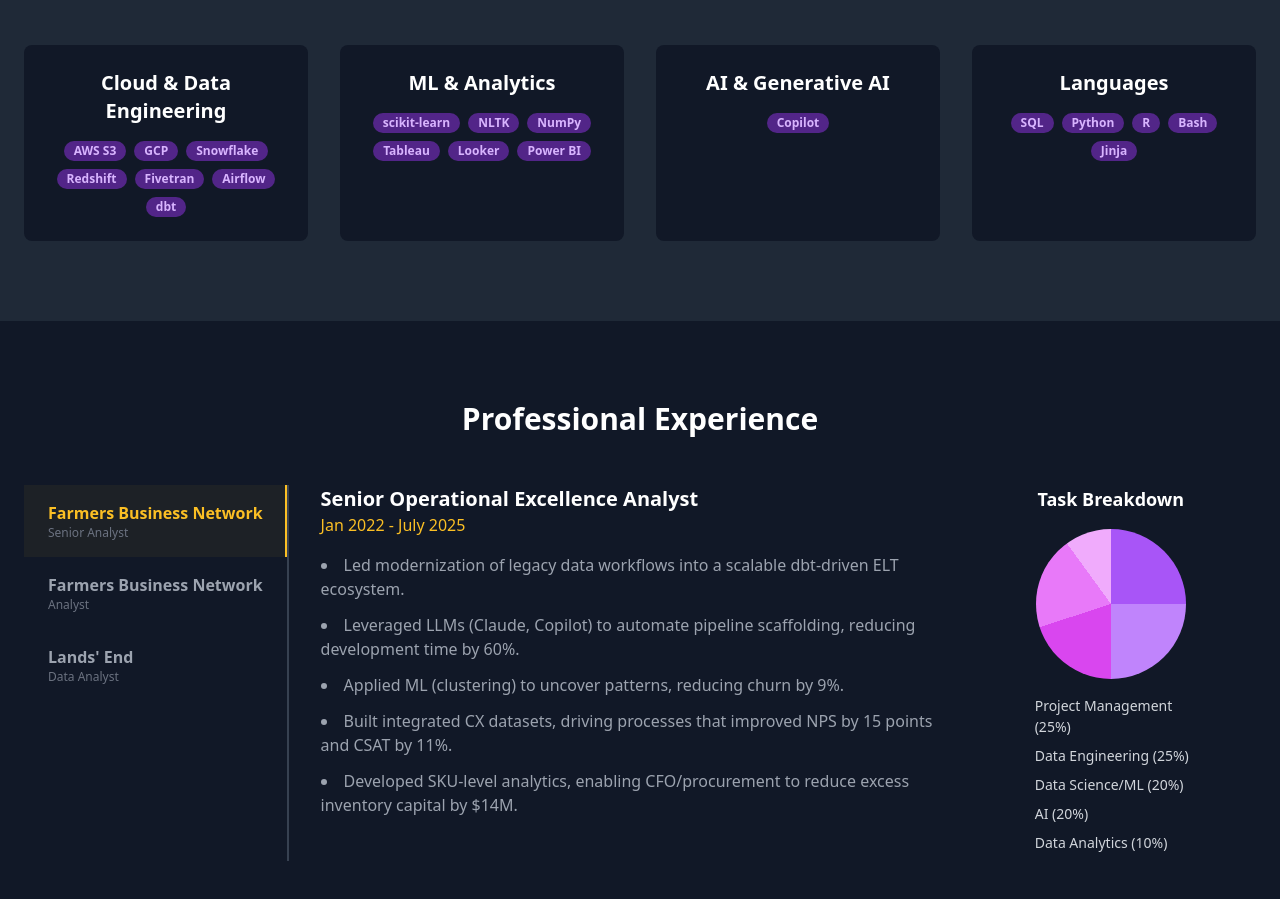
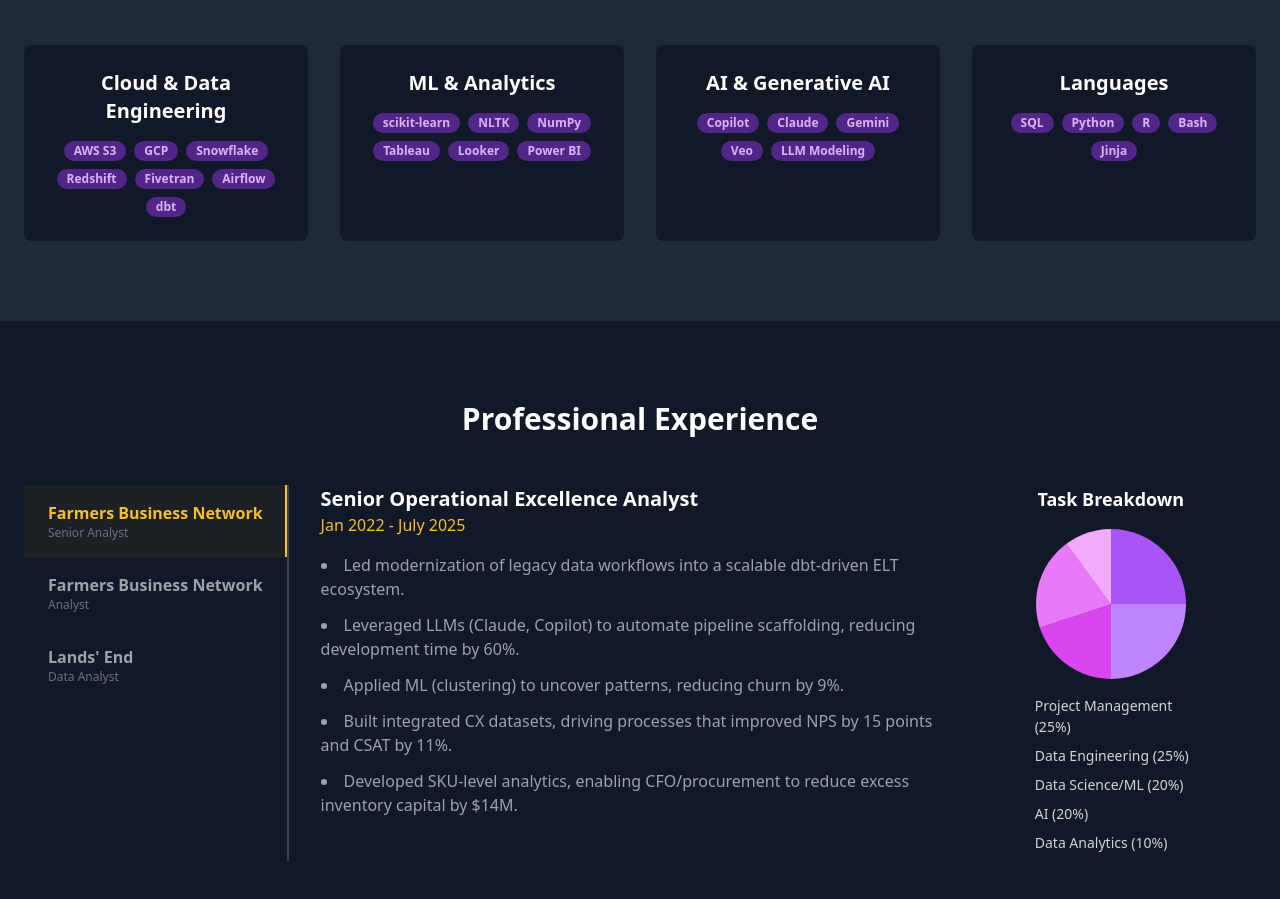
Before and after one commit to dizzyvizzy30/dizzyvizzy30.github.io, a plain HTML site: page index.html in a window 1280 px wide. Shown: the part 1161-2060 px from the top of the page. Drawn offline with nearby package versions, Linux system fonts and the light colour scheme.

Commit message:
feat: Add more AI skills to technical skills section

```diff
--- a/index.html
+++ b/index.html
@@ -188,6 +188,10 @@
                         <h3 class="text-xl font-bold mb-4">AI & Generative AI</h3>
                         <div class="flex flex-wrap justify-center gap-2">
                             <span class="bg-purple-600/50 text-purple-300 text-xs font-semibold px-2.5 py-0.5 rounded-full">Copilot</span>
+                            <span class="bg-purple-600/50 text-purple-300 text-xs font-semibold px-2.5 py-0.5 rounded-full">Claude</span>
+                            <span class="bg-purple-600/50 text-purple-300 text-xs font-semibold px-2.5 py-0.5 rounded-full">Gemini</span>
+                            <span class="bg-purple-600/50 text-purple-300 text-xs font-semibold px-2.5 py-0.5 rounded-full">Veo</span>
+                            <span class="bg-purple-600/50 text-purple-300 text-xs font-semibold px-2.5 py-0.5 rounded-full">LLM Modeling</span>
                         </div>
                     </div>
                     <div class="bg-gray-900 p-6 rounded-lg text-center">
```
